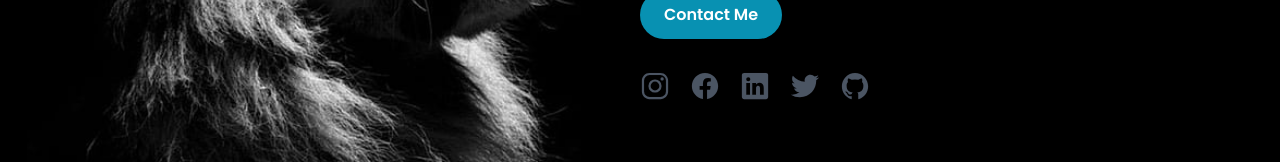
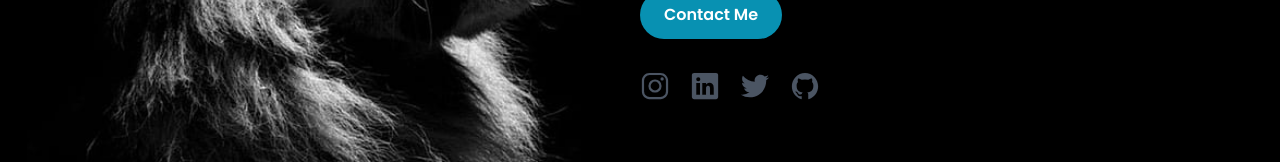
Before and after one commit to muhammedaslan11/muhammedaslan, a React (Vite) app: page / in a window 1280 px wide. Shown: the part 464-626 px from the top of the page. Built offline with nearby package versions, Linux system fonts and the light colour scheme.

Commit message:
Update Hero.jsx

```diff
--- a/src/components/Hero.jsx
+++ b/src/components/Hero.jsx
@@ -9,10 +9,10 @@ const Hero = () => {
       icon: "logo-instagram",
       href: "https://www.instagram.com/muhammed_asln11",
     },
-    {
-      icon: "logo-facebook",
-      href: "https://www.facebook.com/profile.php?id=100011409362795",
-    },
+    // {
+    //   icon: "logo-facebook",
+    //   href: "https://www.facebook.com/profile.php?id=100011409362795",
+    // },
     {
       icon: "logo-linkedin",
       href: "https://www.linkedin.com/in/muhammed-aslan-66269025a",
```
